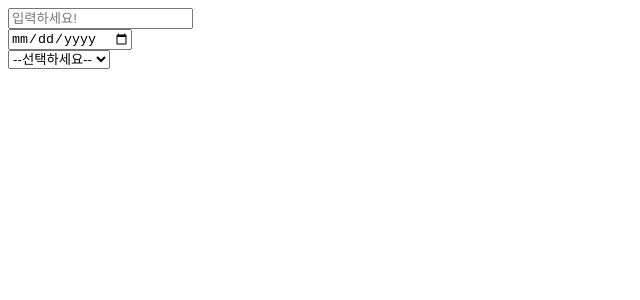
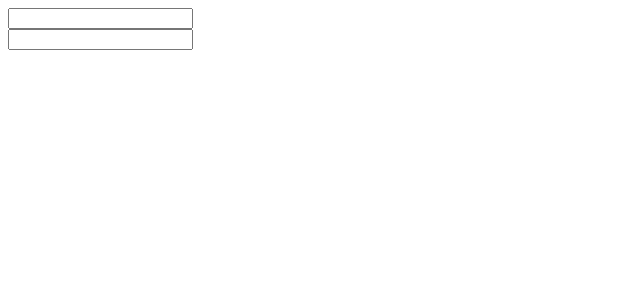
Before and after one commit to talhwan/202402react, a React (Create React App) app: page / in a window 1280 px wide. Shown: the top 300 px of the page, without its empty margins (0-640 px from the left). Built offline with nearby package versions, Linux system fonts and the light colour scheme.

Commit message:
20241118 week13-1 added

```diff
--- a/src/App.js
+++ b/src/App.js
@@ -12,7 +12,7 @@ import Register from './components/Register.js';
 import RegisterSimple from './components/RegisterSimple.js';
 import ReactHooks from './components/ReactHooks.js';
 import C20241118a from './components/C20241118a.js';
-import C20241118UseStateC from './components/C20241118UseStateC.js';
+import C20241118UseStateD from './components/C20241118UseStateD.js';
 
 function App() {
 
@@ -33,7 +33,7 @@ function App() {
       {/* <C20241118UseState /> */}
       {/* <ReactHooks /> */}
       {/* <C20241118a title="12345"/> */}
-      <C20241118UseStateC />
+      <C20241118UseStateD />
     </>
   );
 }
--- a/src/components/C20241118UseStateC.js
+++ b/src/components/C20241118UseStateC.js
@@ -11,6 +11,7 @@ export default function C20241118UseStateC() {
   console.log(input);
 
   const onChangeInput = (e) => {
+    //
     setInput({
         ...input,
         [e.target.name] : e.target.value
--- /dev/null
+++ b/src/components/C20241118UseStateD.js
@@ -0,0 +1,36 @@
+import React from 'react'
+import { useState } from 'react';
+
+//커스텀 훅 만들기 가능!
+function useInput(){
+    const [input, setInput] = useState("");
+    const onChange = (e) => {
+        //
+        setInput(e.target.value);
+    }
+    return [input, onChange];
+}
+
+export default function C20241118UseStateD() {
+
+    const [input1, onChange1] = useInput();
+    const [input2, onChange2] = useInput();
+
+    return (
+        <>
+            <div>
+                <input
+                value={input1}
+                onChange={onChange1}
+                />
+                <div>{input1}</div>
+
+                <input
+                value={input2}
+                onChange={onChange2}
+                />
+                <div>{input2}</div>
+            </div>
+        </>
+    )
+}
```
